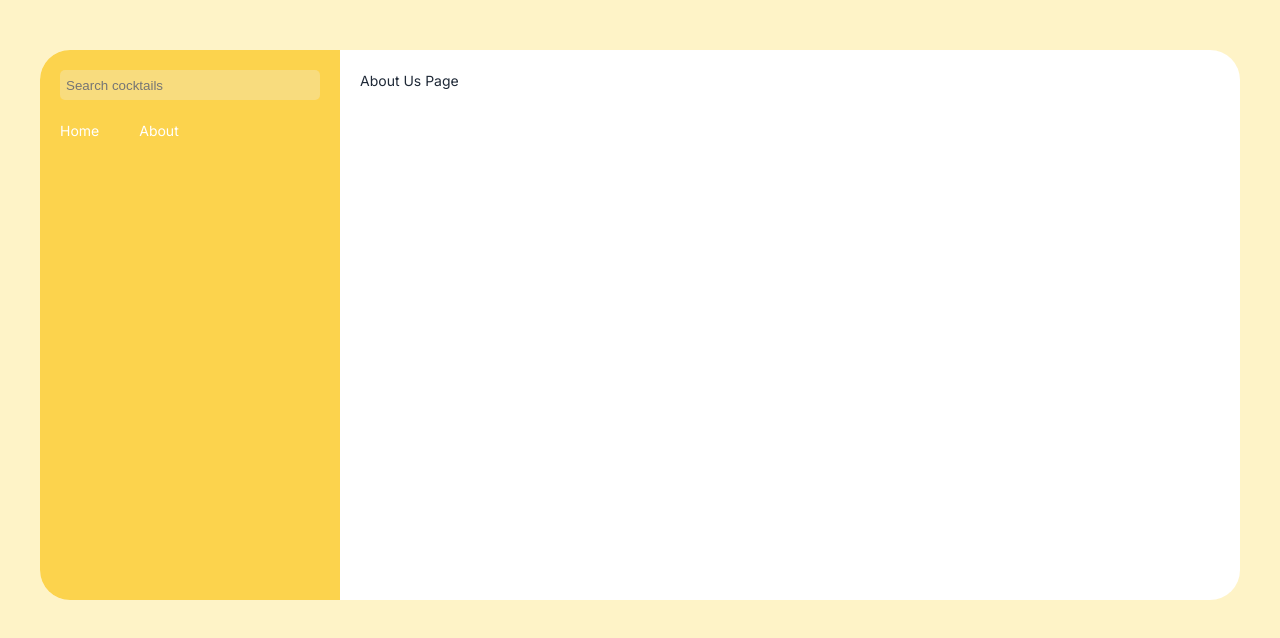
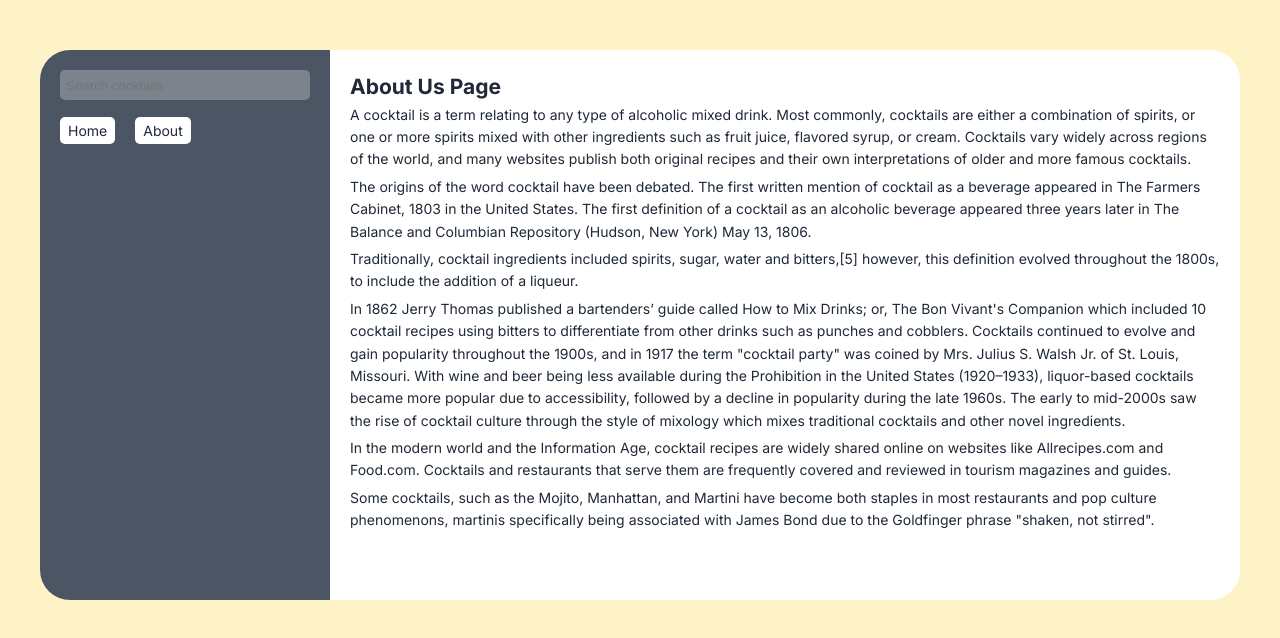
Before and after one commit to pratik-kumar-sahu/cocktail, a React (Create React App) app: page /about in a window 1280 px wide. Shown: the top 638 px of the page. Built offline with nearby package versions, Linux system fonts and the light colour scheme; no server answers.

Commit message:
Added error and loading page and updated UI

```diff
--- a/src/App.scss
+++ b/src/App.scss
@@ -11,7 +11,7 @@
 .leftContainer {
   width: 25%;
   height: 100%;
-  background-color: var(--primary-medium);
+  background-color: var(--gray-medium);
 
   &__search {
     margin: 2rem;
@@ -30,6 +30,7 @@
 .rightContainer {
   width: 75%;
   height: 100%;
+  padding: 2rem;
   display: flex;
   flex-wrap: wrap;
   overflow: scroll;
@@ -38,7 +39,7 @@
   &__card {
     width: 25rem;
     height: 33rem;
-    margin: 2rem;
+    margin: 1rem 2rem 2rem 1rem;
     border-radius: 1rem;
     display: flex;
     flex-direction: column;
@@ -69,17 +70,27 @@
 
 .test {
   font-size: 1.4rem;
-  margin: 2rem;
+  margin-left: 2rem;
+  padding: 0.5rem 0.8rem;
+  border-radius: 0.5rem;
   text-decoration: none;
-  color: var(--white);
+  background-color: var(--white);
+  color: var(--gray-dark);
 }
 
 .about {
+  width: 75%;
   font-size: 1.4rem;
   margin: 2rem;
+  overflow: scroll;
+
+  & > p {
+    margin-bottom: 0.5rem;
+  }
 }
 
 .details {
+  width: 75%;
   margin: 2rem;
 
   &__contents {
@@ -122,12 +133,12 @@
       font-size: 1.4rem;
       list-style: none;
       display: flex;
-      color: var(--gray-medium);
+      color: var(--gray-dark);
 
       & > li {
         margin-right: 1rem;
         padding: 0.2rem 0.5rem;
-        background-color: azure;
+        background-color: lightpink;
       }
     }
   }
@@ -136,6 +147,11 @@
 .error {
   font-size: 1.4rem;
   margin: 2rem;
+
+  & > button {
+    margin-left: 0.5rem;
+    padding: 0.3rem 0.6rem;
+  }
 }
 
 .loader {
--- a/src/components/RightContainer.js
+++ b/src/components/RightContainer.js
@@ -9,7 +9,9 @@ function RightContainer() {
 
   if (loading) {
     return <Loading />;
-  } else if (cocktails.length < 1) {
+  }
+
+  if (cocktails.length < 1) {
     return (
       <div className="error">
         No cocktails matched. Try searching another one
@@ -19,8 +21,7 @@ function RightContainer() {
 
   return (
     <div className="rightContainer">
-      {cocktails ? (
-        cocktails.map((cocktail) => {
+      {cocktails.map((cocktail) => {
         const { idDrink } = cocktail;
         return (
           <Link
@@ -31,10 +32,7 @@ function RightContainer() {
             <Card {...cocktail} />
           </Link>
         );
-        })
-      ) : (
-        <div>No results found</div>
-      )}
+      })}
     </div>
   );
 }
--- a/src/index.scss
+++ b/src/index.scss
@@ -12,7 +12,7 @@
   --gray-medium: #4b5563;
   --gray-dark: #1f2937;
 
-  --shadow-dark: 0 0 2rem rgba(245, 158, 11, 0.5);
+  --shadow-dark: 0 0 2rem rgba(87, 201, 35, 0.5);
   --shadow-light: 0 0 2rem rgba(245, 158, 11, 0.2);
 
   --border: 1px solid var(--gray-medium);
--- a/src/pages/About.js
+++ b/src/pages/About.js
@@ -1,7 +1,57 @@
 import React from "react";
 
 function About() {
-  return <div className="about">About Us Page</div>;
+  return (
+    <div className="about">
+      <h2>About Us Page</h2>
+      <p>
+        A cocktail is a term relating to any type of alcoholic mixed drink. Most
+        commonly, cocktails are either a combination of spirits, or one or more
+        spirits mixed with other ingredients such as fruit juice, flavored
+        syrup, or cream. Cocktails vary widely across regions of the world, and
+        many websites publish both original recipes and their own
+        interpretations of older and more famous cocktails.
+      </p>
+      <p>
+        The origins of the word cocktail have been debated. The first written
+        mention of cocktail as a beverage appeared in The Farmers Cabinet, 1803
+        in the United States. The first definition of a cocktail as an alcoholic
+        beverage appeared three years later in The Balance and Columbian
+        Repository (Hudson, New York) May 13, 1806.
+      </p>
+      <p>
+        Traditionally, cocktail ingredients included spirits, sugar, water and
+        bitters,[5] however, this definition evolved throughout the 1800s, to
+        include the addition of a liqueur.
+      </p>
+      <p>
+        In 1862 Jerry Thomas published a bartenders’ guide called How to Mix
+        Drinks; or, The Bon Vivant's Companion which included 10 cocktail
+        recipes using bitters to differentiate from other drinks such as punches
+        and cobblers. Cocktails continued to evolve and gain popularity
+        throughout the 1900s, and in 1917 the term "cocktail party" was coined
+        by Mrs. Julius S. Walsh Jr. of St. Louis, Missouri. With wine and beer
+        being less available during the Prohibition in the United States
+        (1920–1933), liquor-based cocktails became more popular due to
+        accessibility, followed by a decline in popularity during the late
+        1960s. The early to mid-2000s saw the rise of cocktail culture through
+        the style of mixology which mixes traditional cocktails and other novel
+        ingredients.
+      </p>
+      <p>
+        In the modern world and the Information Age, cocktail recipes are widely
+        shared online on websites like Allrecipes.com and Food.com. Cocktails
+        and restaurants that serve them are frequently covered and reviewed in
+        tourism magazines and guides.
+      </p>
+      <p>
+        Some cocktails, such as the Mojito, Manhattan, and Martini have become
+        both staples in most restaurants and pop culture phenomenons, martinis
+        specifically being associated with James Bond due to the Goldfinger
+        phrase "shaken, not stirred".
+      </p>
+    </div>
+  );
 }
 
 export default About;
--- a/src/pages/Error.js
+++ b/src/pages/Error.js
@@ -3,10 +3,21 @@ import { Link } from "react-router-dom";
 
 function Error() {
   return (
-    <div className="error">
-      Page Not Found
-      <Link to="/">Go to Home</Link>
-    </div>
+    <h2 className="error">
+      404! Page Not Found
+      <Link
+        style={{
+          textDecoration: "none",
+          color: "inherit",
+          marginLeft: ".5rem",
+        }}
+        to="/"
+      >
+        <button style={{ padding: ".1rem .3rem", cursor: "pointer" }}>
+          Back to Home
+        </button>
+      </Link>
+    </h2>
   );
 }
 
```
Lines whose indentation alone changed are shown as unchanged.
